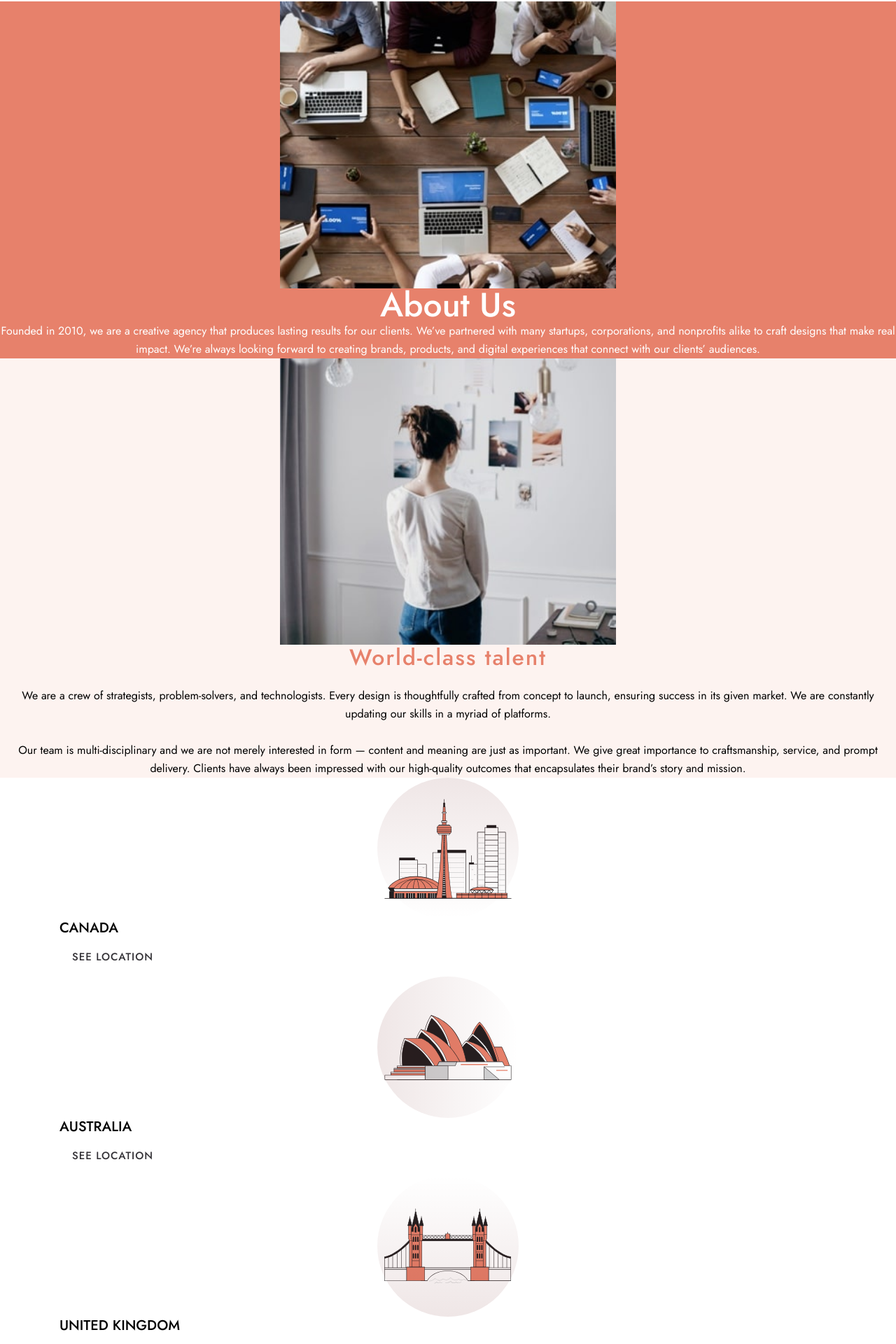
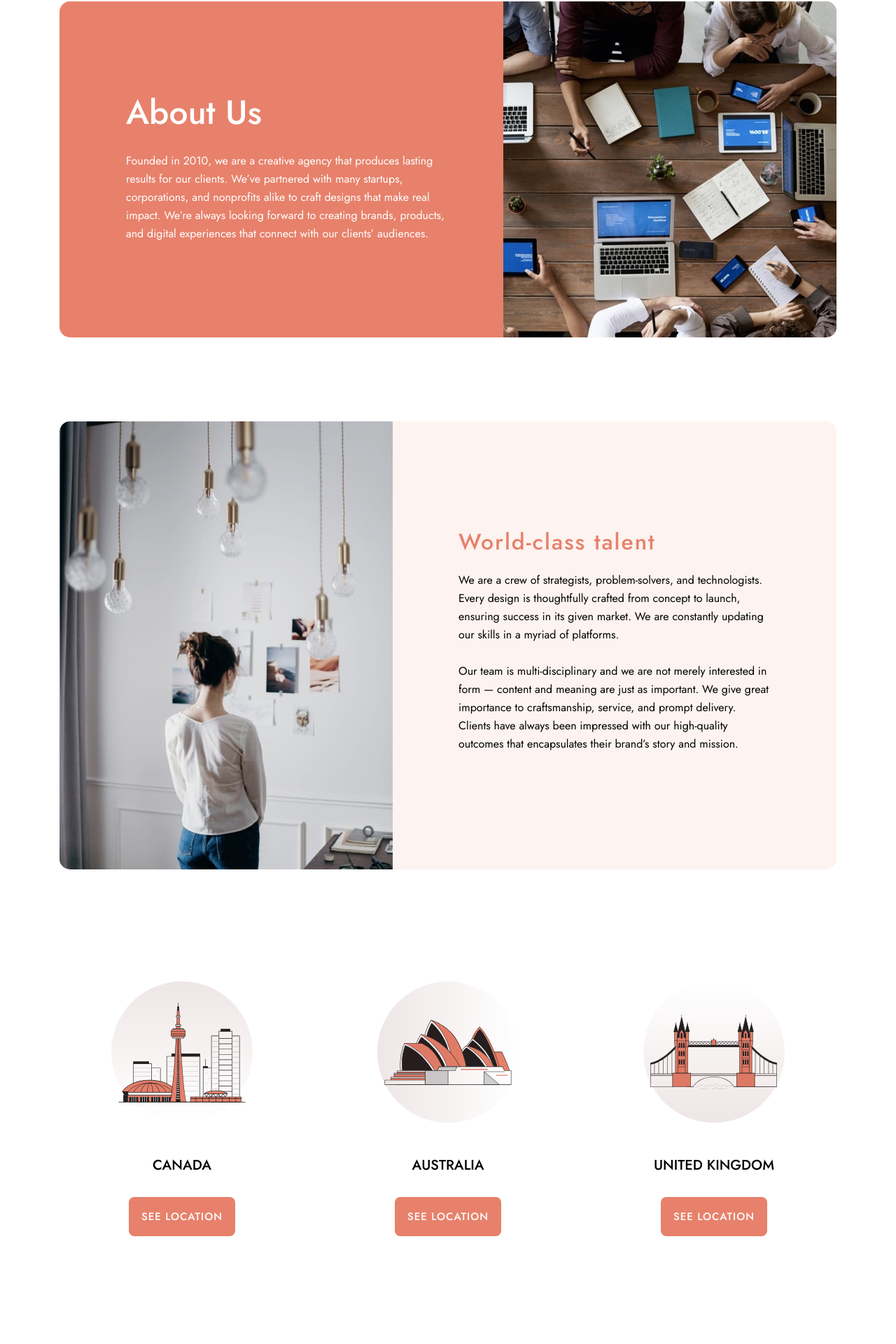
Before and after one commit to Alexandre-st/Designo-multi-page, a React (Create React App) app: page /about in a window 1280 px wide. Shown: the part 153-2073 px from the top of the page at 70% size. Built offline with nearby package versions, Linux system fonts and the light colour scheme.

Commit message:
Add button-location, add page about, full responsive

```diff
--- /dev/null
+++ b/src/components/ButtonLocation/ButtonLocation.js
@@ -0,0 +1,52 @@
+import React from 'react';
+// import { Link } from 'react-router-dom';
+
+import CanadaPicture from '../../assets/shared/desktop/illustration-canada.svg';
+import AustraliaPicture from '../../assets/shared/desktop/illustration-australia.svg';
+import UnitedKingdomPicture from '../../assets/shared/desktop/illustration-united-kingdom.svg';
+
+const ButtonLocation = () => {
+  return (
+    <section className="button-location container">
+        <div className="button-location-container">
+          <div className="button-location-content">
+            <div className="work-content-img">
+              <div className="work-img-friendly">
+                <img src={CanadaPicture} alt="Canada Location" />
+              </div>
+            </div>
+            <div className="button-location-text">
+              <h3>Canada</h3>
+              {/* <Link> */}
+                <button className="button button-orange">See Location</button>
+              {/* </Link> */}
+            </div>
+          </div>
+          <div className="button-location-content">
+            <div className="work-content-img">
+              <div className="work-img-passionate">
+                <img src={AustraliaPicture} alt="Australia Location" />
+              </div>
+            </div>
+            <div className="button-location-text">
+              <h3>Australia</h3>
+              <button className="button button-orange">See Location</button>
+            </div>
+          </div>
+          <div className="button-location-content">
+            <div className="work-content-img">
+              <div className="work-img-resourceful">
+                <img src={UnitedKingdomPicture} alt="United Kingdom location" />
+              </div>
+            </div>
+            <div className="button-location-text">
+              <h3>United Kingdom</h3>
+              <button className="button button-orange">See Location</button>
+            </div>
+          </div>
+        </div>
+      </section>
+  );
+}
+
+export default ButtonLocation;
--- /dev/null
+++ b/src/components/ButtonLocation/_buttonLocation.scss
@@ -0,0 +1,36 @@
+@use '../../styles/variables/mixins' as *;
+
+.button-location {
+  margin: 12rem 0;
+
+  @include mq(laptop) {
+    margin: auto;
+    margin-top: 16rem;
+    margin-bottom: 16rem;
+  }
+
+  &-container {
+    display: flex;
+    flex-direction: column;
+    gap: 4.8rem;
+
+    @include mq(laptop) {
+      flex-direction: row;
+      gap: 3rem;
+    }
+  }
+
+  &-content {
+    width: 35rem;
+  }
+
+  &-text {
+    display: flex;
+    flex-direction: column;
+    align-items: center;
+
+    h3 {
+      margin: 4.8rem 0 3.2rem 0;
+    }
+  }
+}
--- a/src/components/Location/Location.js
+++ b/src/components/Location/Location.js
@@ -1,10 +1,10 @@
 import React from 'react';
 import { MapContainer, TileLayer } from 'react-leaflet';
 
-const Location = ({ city, company, street, zip, number, mail, lat, lng, zoom }) => {
+const Location = ({ city, company, street, zip, number, mail, lat, lng, zoom, id }) => {
 
   return (
-    <div className="location-content">
+    <div className="location-content" id={id}>
       <div className="location-content-left">
         <MapContainer
           center={[lat, lng]}
--- a/src/pages/About/About.js
+++ b/src/pages/About/About.js
@@ -1,21 +1,27 @@
 import React from 'react';
 
 import TalkAbout from '../../components/TalkAbout/TalkAbout';
-import TeamWorkPicture from '../../assets/about/mobile/image-about-hero.jpg';
-import WomanPicture from '../../assets/about/mobile/image-world-class-talent.jpg';
-import CanadaPicture from '../../assets/shared/desktop/illustration-canada.svg';
-import AustraliaPicture from '../../assets/shared/desktop/illustration-australia.svg';
-import UnitedKingdomPicture from '../../assets/shared/desktop/illustration-united-kingdom.svg';
-import HandPicture from '../../assets/about/mobile/image-real-deal.jpg';
+import ButtonLocation from '../../components/ButtonLocation/ButtonLocation';
+import TeamWorkPictureMobile from '../../assets/about/mobile/image-about-hero.jpg';
+import TeamWorkPictureTablet from '../../assets/about/tablet/image-about-hero.jpg';
+import TeamWorkPictureDesktop from '../../assets/about/desktop/image-about-hero.jpg';
+import WomanPictureMobile from '../../assets/about/mobile/image-world-class-talent.jpg';
+import WomanPictureTablet from '../../assets/about/tablet/image-world-class-talent.jpg';
+import WomanPictureDesktop from '../../assets/about/desktop/image-world-class-talent.jpg';
+import HandPictureMobile from '../../assets/about/mobile/image-real-deal.jpg';
+import HandPictureTablet from '../../assets/about/tablet/image-real-deal.jpg';
+import HandPictureDesktop from '../../assets/about/desktop/image-real-deal.jpg';
 
 const About = () => {
   return (
     <main>
-      <section className="about about-container">
+      <section className="about new-container">
         <div className="about-header">
-          <div className="about-header-img">
-            <img src={TeamWorkPicture} alt="Team work" />
-          </div>
+          <picture className="about-header-img">
+            <source srcSet={TeamWorkPictureDesktop} media="(min-width: 1024px)" />
+            <source srcSet={TeamWorkPictureTablet}  media="(min-width: 495px)" />
+            <img src={TeamWorkPictureMobile} alt="Team work" />
+          </picture>
           <div className="about-header-text">
             <h1>About Us</h1>
             <p className="small-text">
@@ -25,11 +31,13 @@ const About = () => {
         </div>
       </section>
 
-      <section className="infos about-container">
+      <section className="infos new-container">
         <div className="infos-content">
-          <div className="infos-content-img">
-            <img src={WomanPicture} alt="Woman stand in front of a wall" />
-          </div>
+          <picture className="infos-content-img">
+            <source srcSet={WomanPictureDesktop} media="(min-width: 1024px)" />
+            <source srcSet={WomanPictureTablet}  media="(min-width: 768px)" />
+            <img src={WomanPictureMobile} alt="Woman stand in front of a wall" />
+          </picture>
           <div className="infos-content-text">
             <h2>World-class talent</h2>
             <p className="small-text">
@@ -39,49 +47,16 @@ const About = () => {
           </div>
         </div>
       </section>
-      <section className="button-location container">
-        <div className="button-location-container">
-          <div className="button-location-content">
-            <div className="work-content-img">
-              <div className="work-img-friendly">
-                <img src={CanadaPicture} alt="Canada Location" />
-              </div>
-            </div>
-            <div className="button-location-text">
-              <h3>Canada</h3>
-              <button className="button">See Location</button>
-            </div>
-          </div>
-          <div className="button-location-content">
-            <div className="work-content-img">
-              <div className="work-img-passionate">
-                <img src={AustraliaPicture} alt="Australia Location" />
-              </div>
-            </div>
-            <div className="button-location-text">
-              <h3>Australia</h3>
-              <button className="button">See Location</button>
-            </div>
-          </div>
-          <div className="button-location-content">
-            <div className="work-content-img">
-              <div className="work-img-resourceful">
-                <img src={UnitedKingdomPicture} alt="United Kingdom location" />
-              </div>
-            </div>
-            <div className="button-location-text">
-              <h3>United Kingdom</h3>
-              <button className="button">See Location</button>
-            </div>
-          </div>
-        </div>
-      </section>
 
-      <section className="infos about-container">
-        <div className="infos-content">
-          <div className="infos-content-img">
-            <img src={HandPicture} alt="Hand holding a photopic" />
-          </div>
+      <ButtonLocation />
+
+      <section className="infos new-container">
+        <div className="infos-content infos-content-reverse">
+          <picture className="infos-content-img-reverse">
+            <source srcSet={HandPictureDesktop} media="(min-width: 1024px)" />
+            <source srcSet={HandPictureTablet}  media="(min-width: 768px)" />
+            <img src={HandPictureMobile} alt="Hand holding a photopic" />
+          </picture>
           <div className="infos-content-text">
             <h2>The real deal</h2>
             <p className="small-text">
--- a/src/pages/About/_about.scss
+++ b/src/pages/About/_about.scss
@@ -1,45 +1,123 @@
+@use '../../styles/variables/mixins' as *;
+
 .about {
-  background-color: #E7816B;
+  @include mq(tablet) {
+    margin-bottom: 12rem;
+  }
 
   &-header {
-    // height: 71.5rem;
+    background-color: #E7816B;
+    @include mq(tablet) {
+      border-radius: 15px;
+    }
+
+    @include mq(laptop) {
+      display: flex;
+      flex-direction: row-reverse;
+      height: 48rem;
+    }
 
     &-img {
-      max-width: 48rem;
-      margin: auto;
+        img {
+        @include mq(tablet) {
+          border-radius: 15px 15px 0 0;
+        }
+
+        @include mq(laptop) {
+          border-radius: 0 15px 15px 0;
+        }
+      }
+    }
+
+    h1 {
+      text-transform: initial;
+      margin-bottom: 2.4rem;
+
+      @include mq(laptop) {
+        margin-bottom: 3.2rem;
+      }
     }
 
     &-text {
       text-align: center;
       color: #FFFFFF;
+      padding: 8rem 2.4rem;
 
-      h1 {
-        text-transform: initial;
+      @include mq(tablet) {
+        padding: 6.4rem 5.8rem;
+      }
+
+      @include mq(laptop) {
+        flex: 2;
+        padding: 13.5rem 8.2rem 13.5rem 9.5rem;
+        width: 54rem;
+        text-align: left;
       }
     }
   }
 }
 
 .infos {
-  background-color: #FDF3F0;
-  // height: 86.5rem;
 
   &-content {
+    background-color: #FDF3F0;
+    @include mq(tablet) {
+      border-radius: 15px;
+    }
+
+    @include mq(laptop) {
+      display: flex;
+      // height: 64rem;
+    }
+
+    &-reverse {
+      @include mq(laptop) {
+        flex-direction: row-reverse;
+      }
+    }
 
     &-img {
-      max-width: 48rem;
-      margin: auto;
+      img {
+
+        @include mq(tablet) {
+          border-radius: 15px 15px 0 0;
+        }
+
+        @include mq(laptop) {
+          border-radius: 15px 0 0 15px;
+        }
+      }
+
+      &-reverse {
+        img {
+          @include mq(laptop) {
+            border-radius: 0 15px 15px 0;
+          }
+        }
+      }
+    }
+
+    h2 {
+      color: #E7816B;
+      text-transform: initial;
+      margin-bottom: 2.4rem;
+      font-size: 32px;
+      line-height: 36px;
     }
 
     &-text {
       text-align: center;
+      padding: 8rem 2.4rem;
 
-      h2 {
-        color: #E7816B;
-        text-transform: none;
-        margin-bottom: 2.4rem;
-        font-size: 32px;
-        line-height: 36px;
+      @include mq(tablet) {
+        padding: 6.8rem 5.8rem 6.8rem 5.9rem;
+      }
+
+      @include mq(laptop) {
+        flex: 2;
+        text-align: left;
+        width: 44.5rem;
+        padding: 15.4rem 9.6rem 15.4rem 9.4rem;
       }
     }
   }
--- a/src/pages/Locations/Locations.js
+++ b/src/pages/Locations/Locations.js
@@ -10,6 +10,7 @@ const Locations = () => {
       <section className="location new-container">
         <div className="location-container">
           <Location
+              id="canada"
               lat={43.7043993969338}
               lng={-79.2418294949938}
               zoom={13}
--- a/src/styles/base/_base.scss
+++ b/src/styles/base/_base.scss
@@ -76,14 +76,13 @@ h5 {
 
 .new-container {
   max-width: 111rem;
-  margin: 0 auto;
 
   @include mq(tablet) {
-    padding: 0 4rem 0 3.9rem;
+    margin: 0 4rem 0 3.9rem;
   }
 
   @include mq(desktop) {
-    padding: 0
+    margin: 0 auto;
   }
 }
 
@@ -118,7 +117,6 @@ h5 {
 .button {
   width: 15.2rem;
   height: 5.6rem;
-  text-align: center;
   text-transform: uppercase;
   background-color: #FFFFFF;
   border-radius: 8px;
@@ -127,4 +125,9 @@ h5 {
   line-height: 2.2rem;
   letter-spacing: 1px;
   font-weight: 500;
+
+  &-orange {
+    background-color: #E7816B;
+    color: #FFFFFF;
+  }
 }
--- a/src/styles/index.scss
+++ b/src/styles/index.scss
@@ -12,5 +12,6 @@
 @use "../components/Header/header";
 @use "../components/Links/link";
 @use "../components/CardPicture/cardPicture";
+@use "../components/ButtonLocation/buttonLocation";
 @use "../components/TalkAbout/talkAbout";
 @use "../components/Footer/footer";
```
